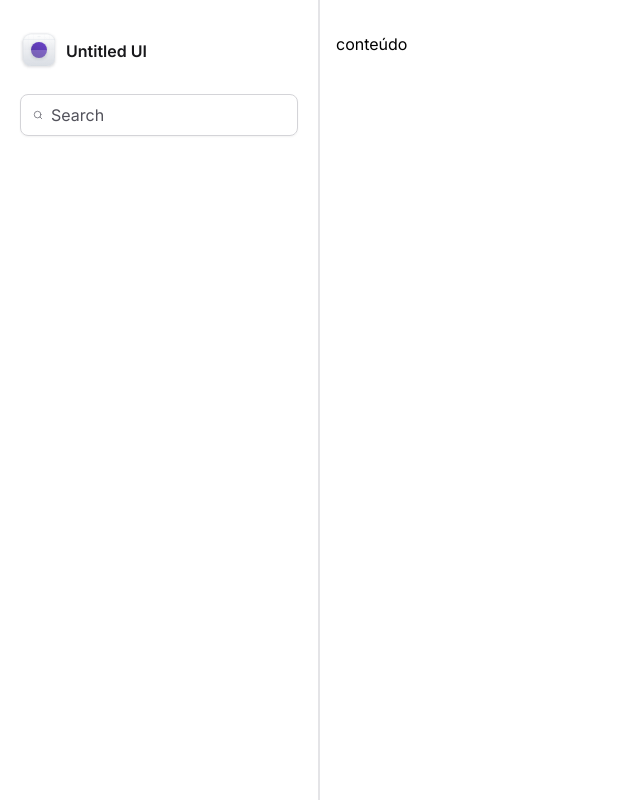
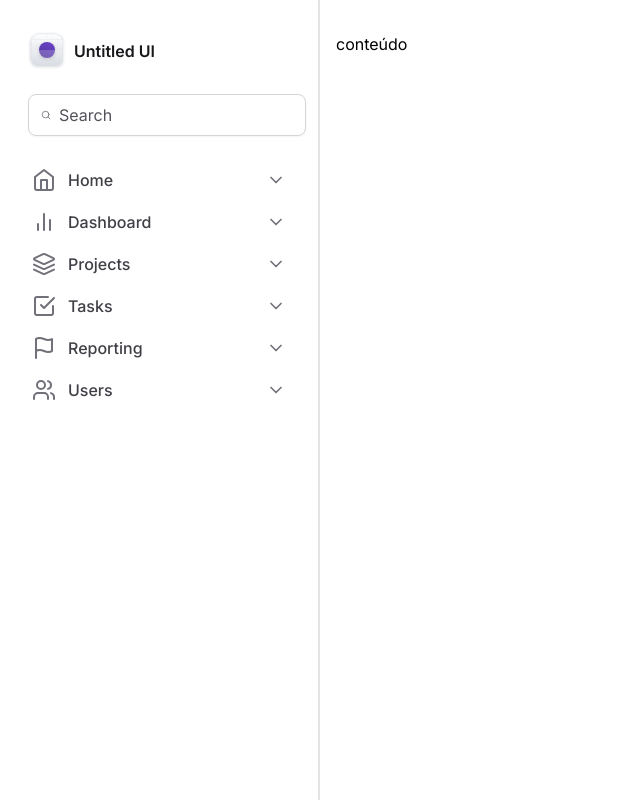
Before and after one commit to MikeFernando/tailwind-next, a Next.js app: page / in a window 1280 px wide. Shown: the whole page, without its empty margins (0-640 px from the left). Built offline with nearby package versions, Linux system fonts and the light colour scheme.

Commit message:
Menu de Navegação

```diff
--- a/src/components/Sidebar/Logo.tsx
+++ b/src/components/Sidebar/Logo.tsx
@@ -1,7 +1,7 @@
 import * as React from 'react'
 export function Logo() {
   return (
-    <strong className="flex items-center gap-2 font-semibold text-zinc-900">
+    <strong className="mx-2 flex items-center gap-2 font-semibold text-zinc-900">
       <svg
         width={38}
         height={38}
--- /dev/null
+++ b/src/components/Sidebar/MainNavigation.tsx
@@ -0,0 +1,15 @@
+import { Home, BarChart2, Users, Layers, CheckSquare, Flag } from 'lucide-react'
+import { NavItem } from './NavItem'
+
+export const MainNavigation = () => {
+  return (
+    <nav aria-label="primaria" className="list-none space-y-0.5">
+      <NavItem title="Home" icon={Home} />
+      <NavItem title="Dashboard" icon={BarChart2} />
+      <NavItem title="Projects" icon={Layers} />
+      <NavItem title="Tasks" icon={CheckSquare} />
+      <NavItem title="Reporting" icon={Flag} />
+      <NavItem title="Users" icon={Users} />
+    </nav>
+  )
+}
--- /dev/null
+++ b/src/components/Sidebar/NavItem.tsx
@@ -0,0 +1,22 @@
+import { ElementType } from 'react'
+import { ChevronDown } from 'lucide-react'
+
+interface NavItemProps {
+  title: string
+  icon: ElementType
+}
+
+export const NavItem = ({ title, icon: Icon }: NavItemProps) => {
+  return (
+    <a
+      className="group flex w-full items-center gap-3 rounded-md bg-white px-3 py-2 hover:bg-violet-50"
+      href="/"
+    >
+      <Icon className="text-zinc-500" />
+      <span className="text-base font-medium text-zinc-700 group-hover:text-violet-500">
+        {title}
+      </span>
+      <ChevronDown className="ml-auto h-5 w-5 text-zinc-500 group-hover:text-violet-300" />
+    </a>
+  )
+}
--- a/src/components/Sidebar/index.tsx
+++ b/src/components/Sidebar/index.tsx
@@ -1,18 +1,21 @@
 import { Search } from 'lucide-react'
 import { Logo } from './Logo'
+import { MainNavigation } from './MainNavigation'
 
 export function Sidebar() {
   return (
     <aside className="space-y-6 border-r-2 border-r-zinc-200 px-5 py-8">
       <Logo />
 
-      <div className="flex w-full items-center gap-2 rounded-lg border border-zinc-300 px-3 py-2 shadow-sm">
+      <div className="mx-2 flex w-full items-center gap-2 rounded-lg border border-zinc-300 px-3 py-2 shadow-sm">
         <Search className="h-5 w-5 text-zinc-500" />
         <input
           className="flex-1 border-0 p-0 placeholder-zinc-600 placeholder:text-base"
           placeholder="Search"
         />
       </div>
+
+      <MainNavigation />
     </aside>
   )
 }
```
